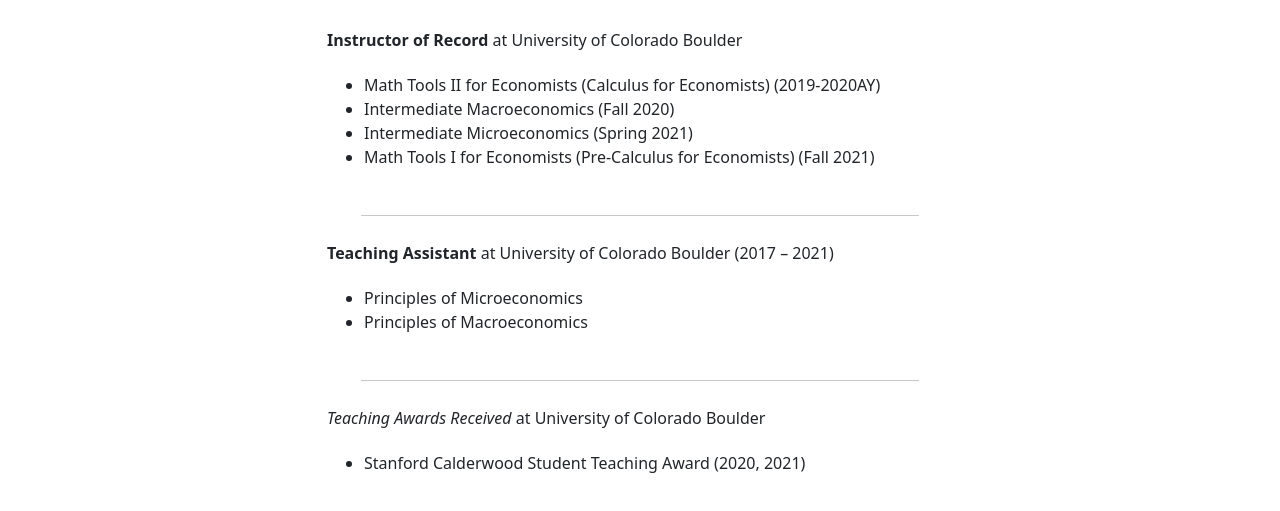
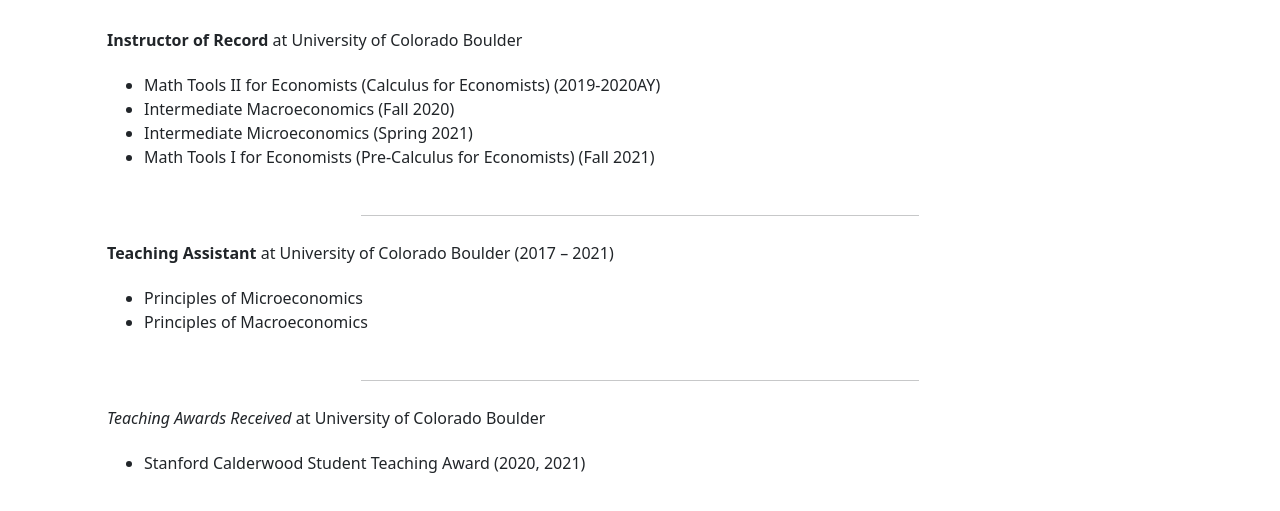
Before and after one commit to matthurtr/matthurt.github.io, a website: page teaching.html in a window 1280 px wide. Shown: the part 157-668 px from the top of the page. Drawn offline with nearby package versions, Linux system fonts and the light colour scheme.

Commit message:
Update teaching.html

```diff
--- a/teaching.html
+++ b/teaching.html
@@ -26,7 +26,7 @@
         <!-- Responsive navbar-->
         <nav class="navbar navbar-expand-lg navbar-dark bg-dark">
             <div class="container">
-                <a class="navbar-brand"> Matthew Hurt</a>
+                <a class="navbar-brand" href="index.html"> Matthew Hurt</a>
                 <button class="navbar-toggler" type="button" data-bs-toggle="collapse" data-bs-target="#navbarSupportedContent" aria-controls="navbarSupportedContent" aria-expanded="false" aria-label="Toggle navigation"><span class="navbar-toggler-icon"></span></button>
                 <div class="collapse navbar-collapse" id="navbarSupportedContent">
                     <ul class="navbar-nav ms-auto mb-2 mb-lg-0">
@@ -49,7 +49,7 @@
 
 
            <div class="row justify-content-center align-items-center", style="padding:25px">
-             <div class="center-justified">
+             <div class="center">
                   <p> <b> Instructor of Record </b> at University of Colorado Boulder </p>
 
 
@@ -65,7 +65,7 @@
             </div>
            <hr style="width:50%; margin: auto;">
             <div class="row justify-content-center align-items-center", style="padding:25px">
-                 <div class="center-justified">
+                 <div class="center">
                  <p> <b> Teaching Assistant </b> at University of Colorado Boulder   (2017 – 2021) </p>
                <div  style="padding:5px">
                     <ul class="indent">
@@ -78,7 +78,7 @@
             </div>
               <hr style="width:50%; margin: auto;">
             <div class="row justify-content-center align-items-center", style="padding:25px">
-                 <div class="center-justified">
+                 <div class="center">
                 <p> <i> Teaching Awards Received </i> at University of Colorado Boulder </p>
                 <div  style="padding:5px">
                     <ul class="indent">
```
